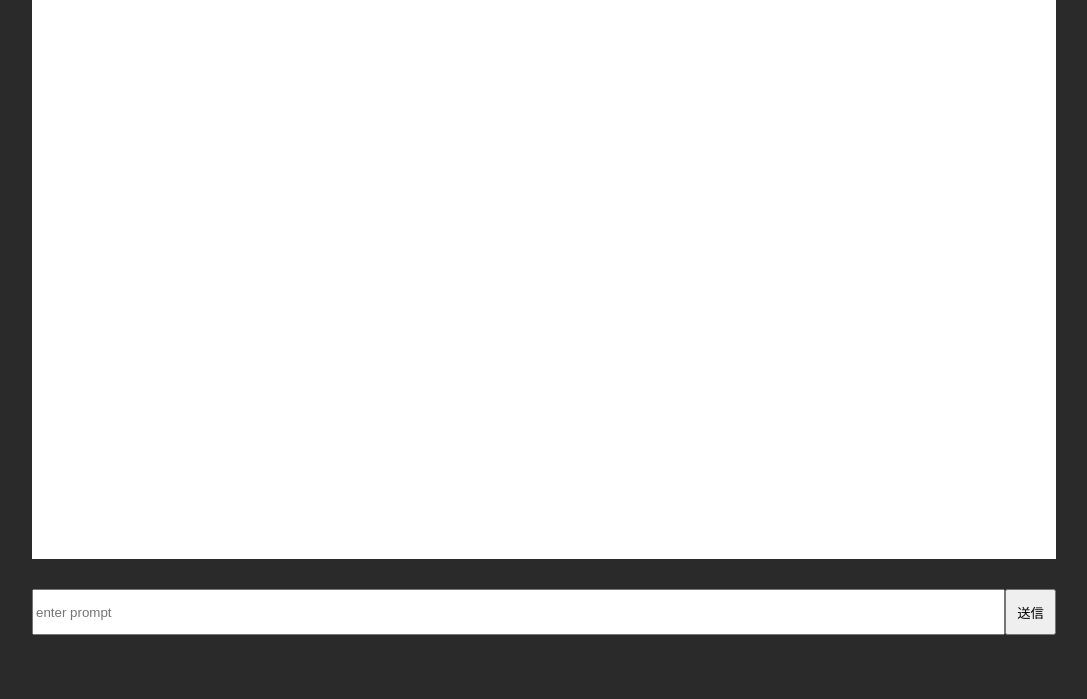
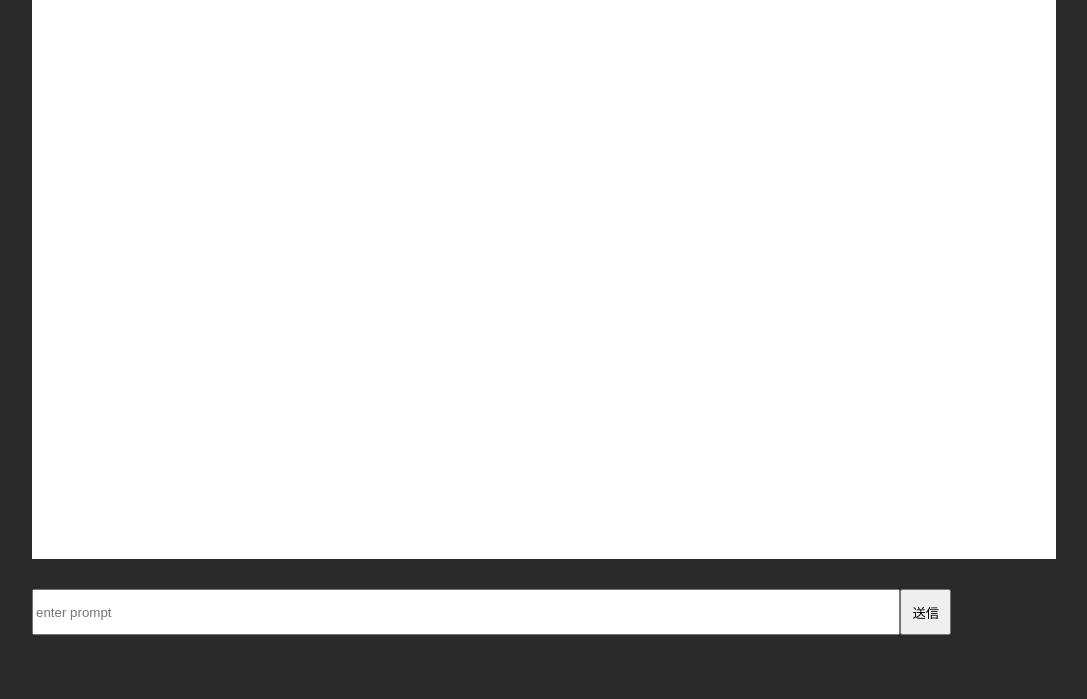
Before and after one commit to Jun922/gemini_app, a Flask app: page / in a window 1280 px wide. Shown: the part 108-807 px from the top of the page, without its empty margins (96-1183 px from the left). Run offline with Flask 3, Linux system fonts and the light colour scheme.

Commit message:
html change

```diff
--- a/app/config/__init__.py
+++ b/app/config/__init__.py
@@ -1 +1 @@
-from .settings import model
+from .settings import model, ALLOWED_EXTENSIONS
--- a/app/config/settings.py
+++ b/app/config/settings.py
@@ -4,3 +4,5 @@ from .local_settings import API_KEY
 
 gem.configure(api_key=API_KEY)
 model = gem.GenerativeModel('gemini-pro')
+
+ALLOWED_EXTENSIONS = set(['xlsx'])
--- a/app/src/main.py
+++ b/app/src/main.py
@@ -12,6 +12,7 @@ def main(model, prompt):
         except AttributeError:
             ret.append(response[:])
             break
+
         ret.append(response[:end])
         response = response[end:]
     return ret
--- a/app/static/style.css
+++ b/app/static/style.css
@@ -23,9 +23,14 @@ form {
     display: flex;
 }
 
-form input {
-    width: 95%;
+.input_txt {
+    width: 84%;
     height: 40px;
+    margin-top: 30px;
+}
+
+.upload_file {
+    height: 46px;
     margin-top: 30px;
 }
 
--- a/app/templates/index.html
+++ b/app/templates/index.html
@@ -18,7 +18,8 @@
             </div>
 
             <form action="/index" method="POST">
-                <input type="text" name="prompt" placeholder="enter prompt">
+                <input class="input_txt" type="text" name="prompt" placeholder="enter prompt">
+                <input class="upload_file" type="file" name="upload" style="display:none">
                 <button type="submit">送信</button>
             </form>
         </div>
```
